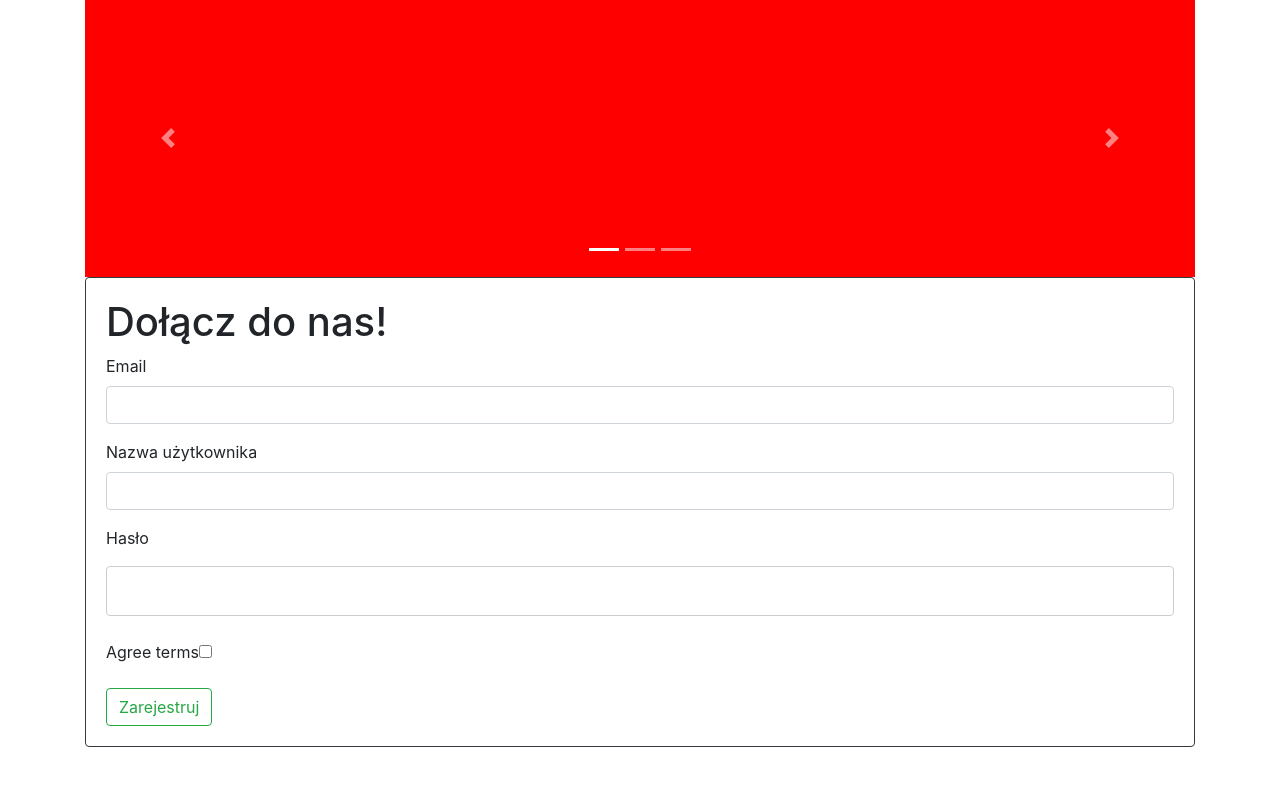
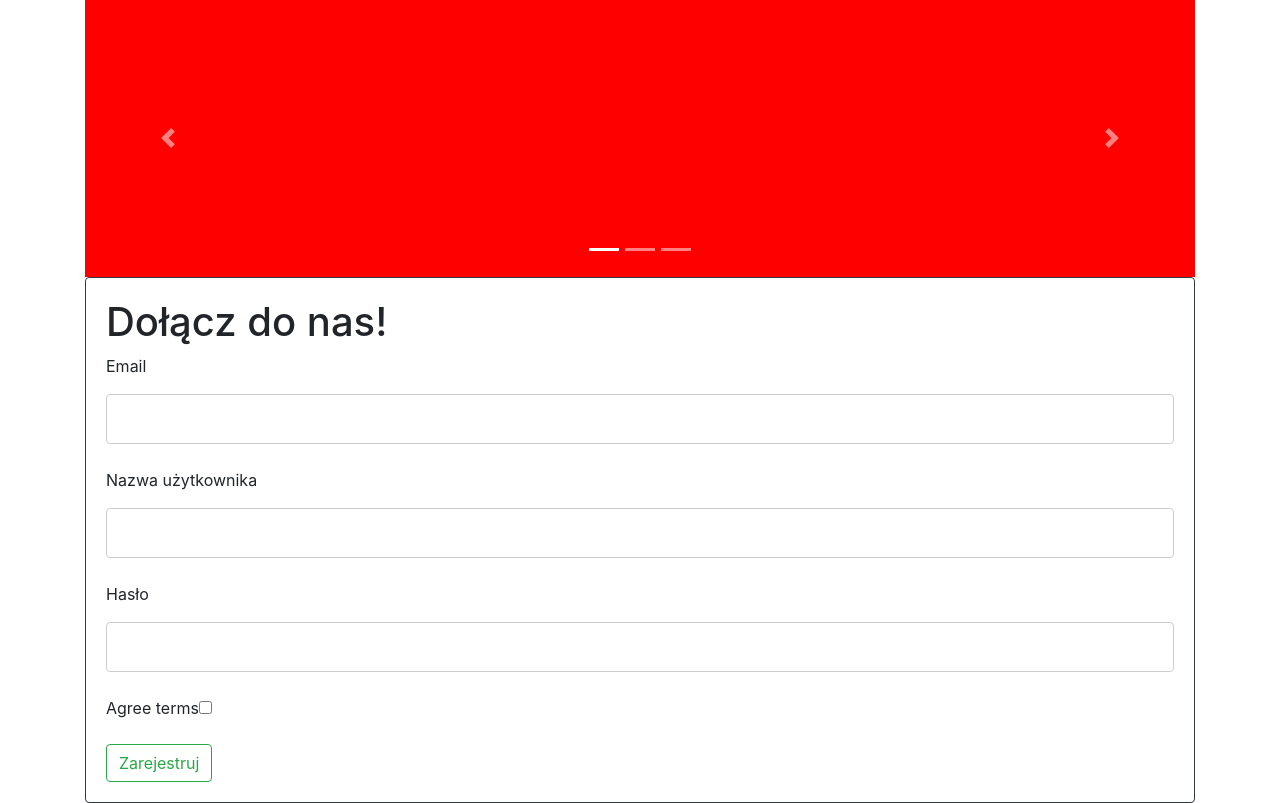
Before and after one commit to BikeLando/BikeLando, a Symfony app: template templates/registration/register.html.twig in a window 1280 px wide. Shown: the part 161-964 px from the top of the page. Before the commit the page ends 908 px from the top, so only its background shows below. Run offline with Twig, Linux system fonts and the light colour scheme; the template is opened without the code that fills it, so the values that code supplies are empty; form fields are guessed from the names that the template uses; some libraries are stand-ins or nearby versions.

Commit message:
display in registration form

```diff
--- a/templates/base.html.twig
+++ b/templates/base.html.twig
@@ -5,7 +5,7 @@
     <title>{% block title %}BikeLando{% endblock %}</title>
     <link rel="stylesheet" href="https://maxcdn.bootstrapcdn.com/bootstrap/4.0.0/css/bootstrap.min.css" integrity="sha384-Gn5384xqQ1aoWXA+058RXPxPg6fy4IWvTNh0E263XmFcJlSAwiGgFAW/dAiS6JXm" crossorigin="anonymous">
     <style>
-        input[type=email], input[type=password], select {
+        input[type=email], input[type=password], input[type=text], select {
             width: 100%;
             padding: 12px 20px;
             margin: 8px 0;
```
